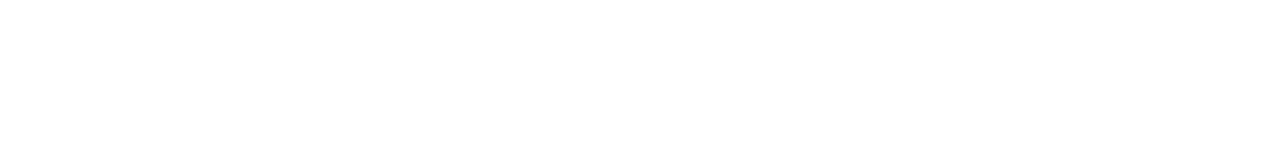
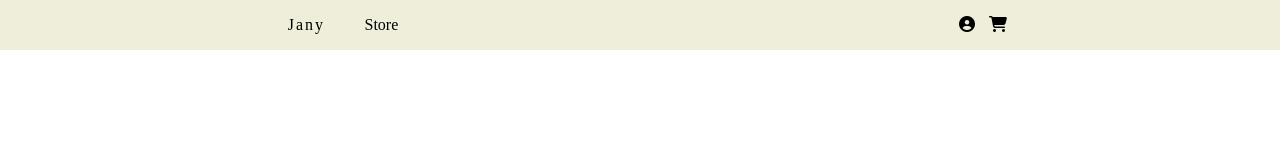
Before and after one commit to tomaschosco/Jany, a plain HTML site: page index.html in a window 1280 px wide. Drawn offline with Linux system fonts and the light colour scheme.

Commit message:
cambio de nombre de carpeta css, se realizo el header

```diff
--- /dev/null
+++ b/css/style.css
@@ -0,0 +1,32 @@
+*{
+    margin: 0;
+    padding: 0;
+    box-sizing: border-box;
+}
+
+a{
+    text-decoration: none;
+}
+.header{
+    display: flex;
+    align-items: center;
+    justify-content: space-around;
+    background-color: rgb(238, 238, 218);
+    height: 50px;
+}
+.header_nav{
+    display: flex;
+    justify-content: space-around;
+    width: 150px;
+}
+.header_logo > a{
+    letter-spacing: 2px;
+    color:rgb(0, 0, 0)
+}
+ul > li {
+    list-style: none;
+}
+i {
+    color: rgb(0, 0, 0);
+    padding: 0 5px;
+}
--- a/index.html
+++ b/index.html
@@ -4,9 +4,36 @@
     <meta charset="UTF-8">
     <meta http-equiv="X-UA-Compatible" content="IE=edge">
     <meta name="viewport" content="width=device-width, initial-scale=1.0">
+    <link rel="stylesheet" type="text/css" href="css/style.css">
+    <script src="https://kit.fontawesome.com/0bcc4d697f.js" crossorigin="anonymous"></script>
     <title>Jany</title>
 </head>
 <body>
+    <header class="header">
+        <div class="header_nav">
+            <div class="header_logo">
+                <a href="#"">Jany</a>
+            </div>
+            <div class="header_list">
+                <nav>
+                    <ul>
+                        <li>
+                            Store
+                        </li>
+                    </ul>
+                </nav>
+            </div>
+        </div>
 
+        <div class="header_icons">
+            <a href="#">
+                <i class="fa-solid fa-circle-user"></i>
+            </a>
+            <a href="#">
+                <i class="fa-solid fa-cart-shopping"></i>
+            </a>
+
+        </div>
+    </header>
 </body>
 </html>
```
Also changed, not shown: style/style.css (deleted).
